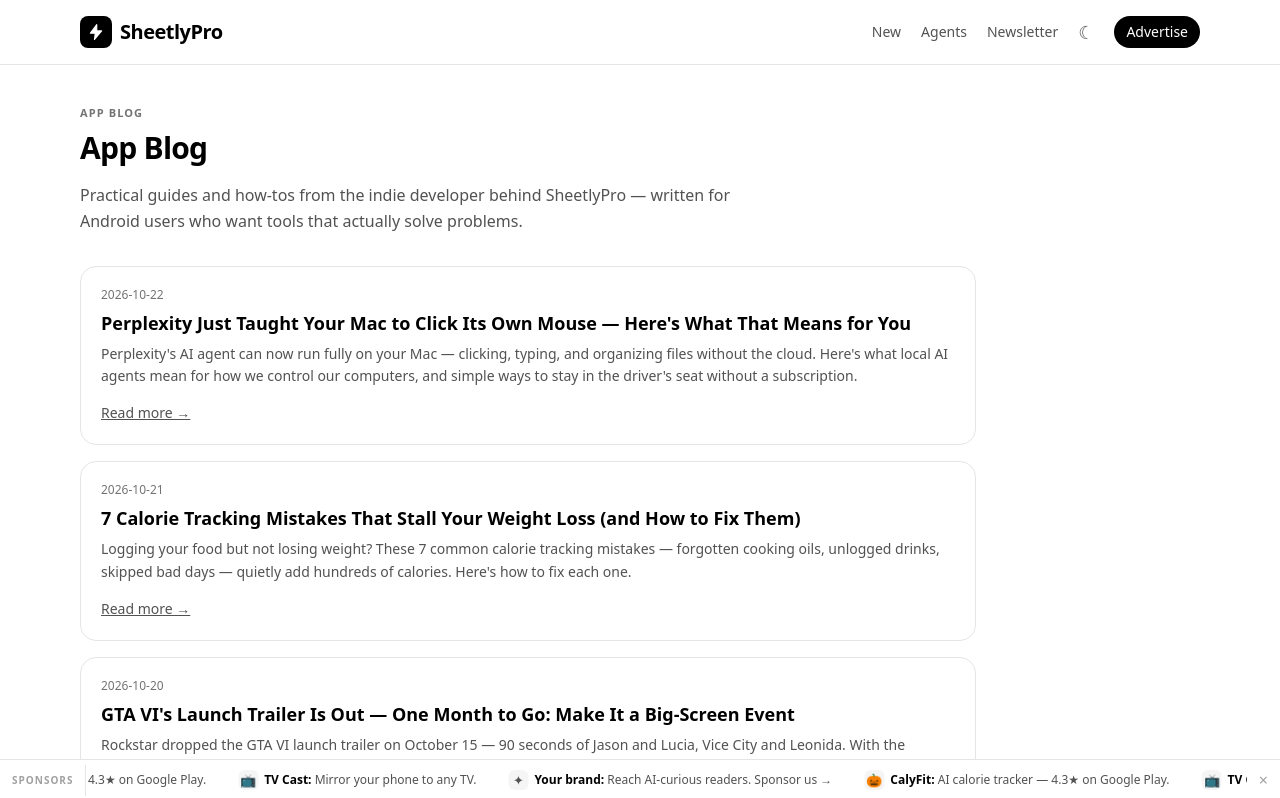
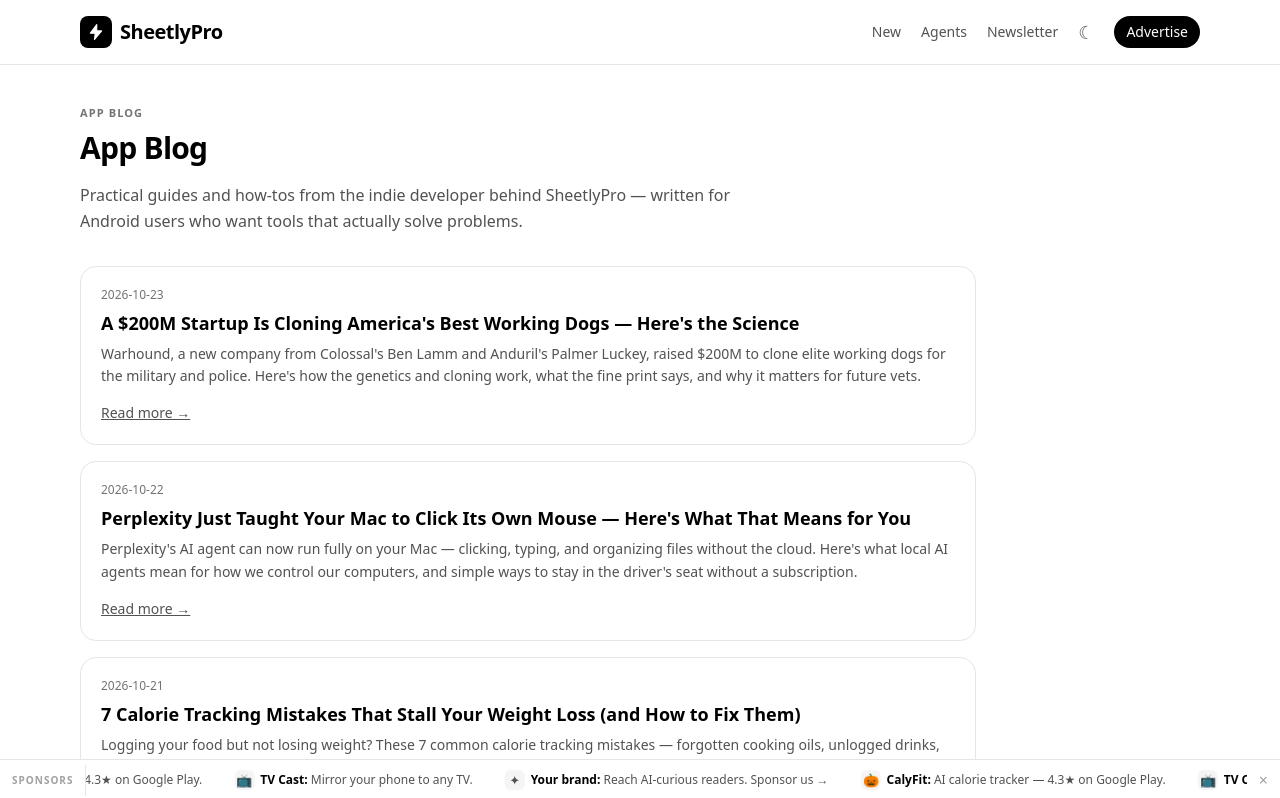
Before and after one commit to Stropurbo/bank-statement-frontend, a React (Vite) app: page /apps in a window 1280 px wide. Shown: the top 798 px of the page. Built offline with nearby package versions, Linux system fonts and the light colour scheme.

Commit message:
apps-blog: Warhound cloning working dogs trend-jack (Horse Anatomy 3D)

```diff
--- a/src/data/appBlog.js
+++ b/src/data/appBlog.js
@@ -47,6 +47,53 @@
 // Body blocks: { p: "..." } | { h2: "..." } | { ul: ["..."] } | { ol: ["..."] }
 // Keep <strong> tags inside strings for emphasis. Keep Play URLs exact.
 export const APP_POSTS = [
+  {
+  slug: "warhound-cloned-working-dogs-science-explained",
+  title:
+    "A $200M Startup Is Cloning America's Best Working Dogs — Here's the Science",
+  date: "2026-10-23",
+  description:
+    "Warhound, a new company from Colossal's Ben Lamm and Anduril's Palmer Luckey, raised $200M to clone elite working dogs for the military and police. Here's how the genetics and cloning work, what the fine print says, and why it matters for future vets.",
+  appId: "horse-anatomy",
+  body: [
+    {
+      p: "On Thursday, October 22, a new company called Warhound came out of stealth with $200 million in seed funding. Its founders are Ben Lamm, the co-founder of the genetics company Colossal Biosciences, and Palmer Luckey, the founder of the defense tech company Anduril. Their plan: clone America's top-performing working dogs — the military, police, and rescue dogs that detect explosives and find survivors — and use gene editing to remove the health problems that cut many working dogs' careers short.",
+    },
+    { h2: "The problem Warhound is trying to solve" },
+    {
+      p: "According to the company's launch announcement, more than 80% of the working dogs used by the US military come from Europe. And fewer than half of the dogs purchased ever make it through training, which takes about three years. That means buyers must find and train roughly 200 dogs to end up with 100 that are fit for service. Warhound's goal is to rebuild a domestic supply of elite working dogs and reduce dependence on a shrinking European supply chain.",
+    },
+    { h2: "Clone the best, edit out the worst" },
+    {
+      p: "The idea is simple to state and hard to do: start with dogs that have already proven themselves in the field, and copy what works. Warhound says it has collected blood samples from selected top-performing military, police, and first-responder dogs, with the goal of cloning them. The breeds will be mostly Belgian Malinois, with some Labrador retrievers and shepherds, and the company expects its first puppies to arrive in early 2027.",
+    },
+    {
+      p: "Cloning is only half the story. The other half is gene editing. Lamm told WIRED that the first round of editing will focus on removing common health problems in these breeds, such as hip dysplasia — the painful joint condition that ends many working dogs' careers early. Many dogs wash out of training because of genetic dispositions toward poor eyesight, cancer risk, or muscle atrophy. Later, Lamm said, the company could explore adding wolf olfactory receptor genes to sharpen the dogs' sense of smell.",
+    },
+    { h2: "High-tech gear — but not cyborg dogs" },
+    {
+      p: "Warhound's dogs will also carry equipment from Anduril, including eye and ear protection and the company's Eagle Eye system, plus software for battlefield awareness. When WIRED asked whether that made the dogs cyborgs, Lamm said the current plan is tools like advanced body armor — not a computer inside the dog. So no, no dogs with lasers.",
+    },
+    { h2: "The questions worth asking" },
+    {
+      ul: [
+        "<strong>Cloning does not copy training.</strong> A clone is a genetic twin, not the same dog. Temperament and behavior still depend on upbringing and training — which is why Warhound is building a training program certified by the American Humane Society.",
+        "<strong>A narrow gene pool is a real risk.</strong> Cloning a small group of \"top\" dogs concentrates the gene pool, which can lock in exactly the health problems the company wants to edit out.",
+        "<strong>Oversight matters.</strong> The American Humane Society will certify Warhound's training and enhancement programs, help reunite retired dogs with their former handlers, and support adoption efforts.",
+        "<strong>This is defense tech.</strong> Warhound's investors include In-Q-Tel, and its dogs are meant for the military and law enforcement. That is the business model, not a footnote.",
+      ],
+    },
+    { h2: "Why this story matters for future vets" },
+    {
+      p: "Strip away the $200 million and the defense framing, and Warhound is fundamentally a bet on animal biology: that deep knowledge of genetics and anatomy can produce healthier, longer-lived working animals. That is the same foundation every veterinarian builds in school. If stories like this pull you toward animal medicine, our guide explains how <a href=\"/apps/best-3d-horse-anatomy-app-vet-students\">interactive 3D anatomy tools help vet students learn</a> — because understanding structure is how breeders, trainers, and vets understand function.",
+    },
+    { h2: "Curious about the biology? Explore anatomy in 3D" },
+    {
+      p: "Stories like Warhound's start with knowing how animals are built. <strong>Horse Anatomy 3D</strong> is a paid Android app for vet students, equine vets, trainers, and horse owners: explore muscles, bones, and organs in detailed interactive 3D — rotate, zoom, and study every structure. The Play Store card below takes you straight to it.",
+    },
+  ],
+},
+
   {
     slug: "perplexity-local-ai-agent-mac-pc-control",
     title:
```
Also changed, not shown: 1 other file (tests, documents, lock files or other folders).
